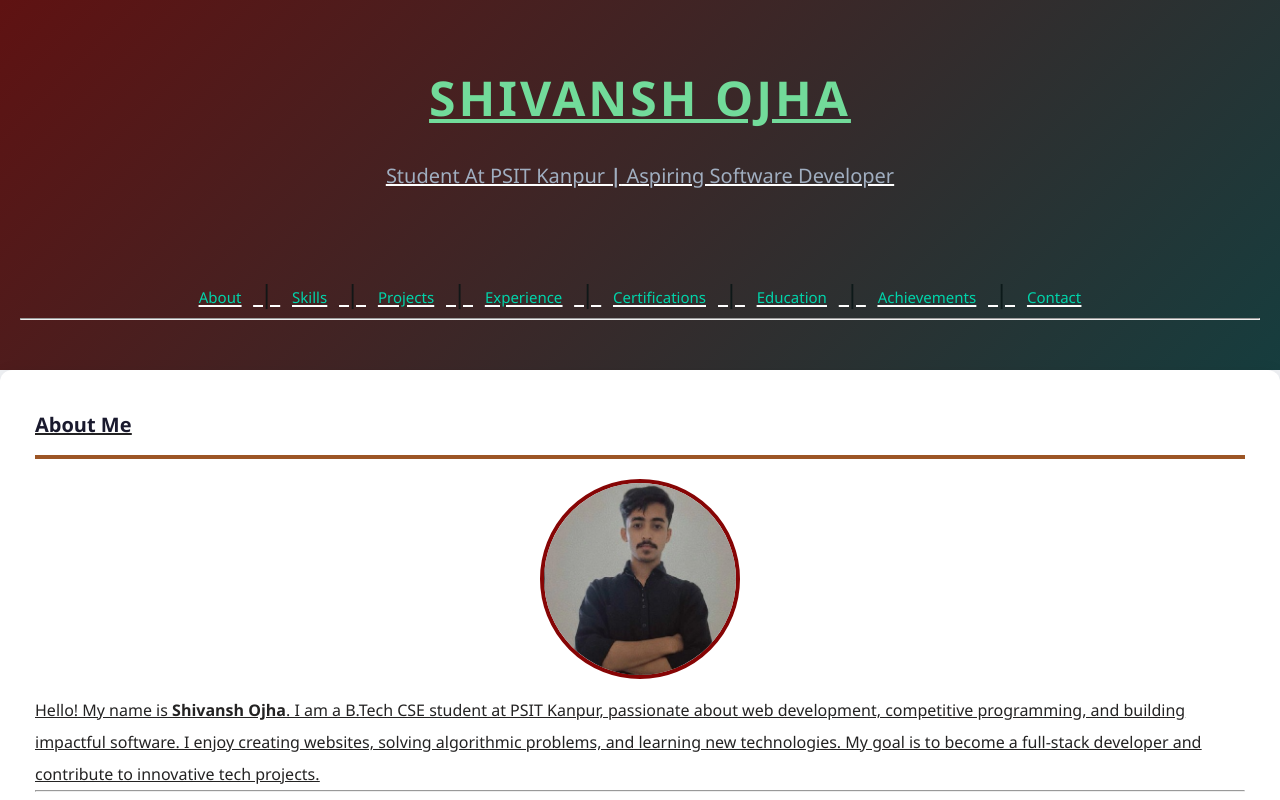
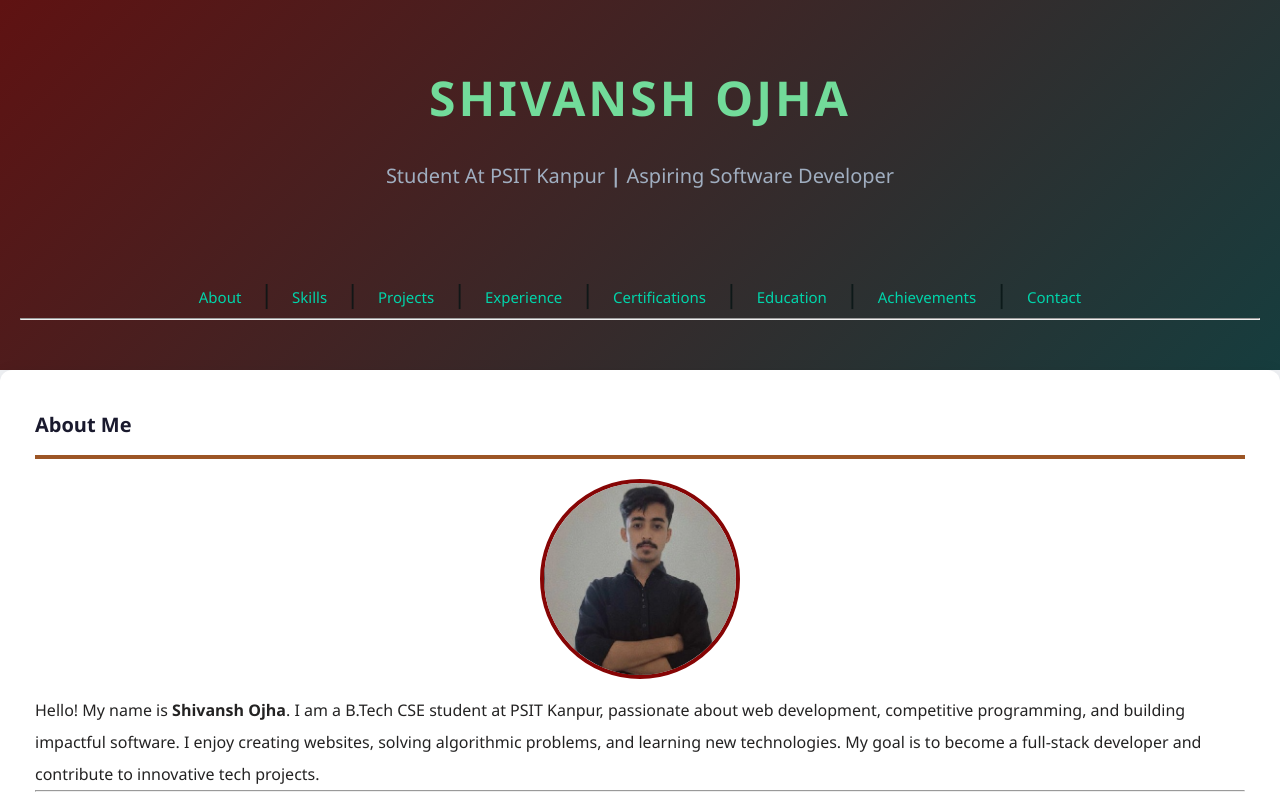
Before and after one commit to shivansh-ojha09/myPortFolio, a plain HTML site: page index.html in a window 1280 px wide. Shown: the top 800 px of the page. Drawn offline with Linux system fonts and the light colour scheme.

Commit message:
Refactor CSS styles for consistency and clarity

```diff
--- a/style.css
+++ b/style.css
@@ -219,3 +219,6 @@ img {
   height: 200px;
   object-fit: cover;
 }
+*{
+    text-decoration:none;
+    }
```
